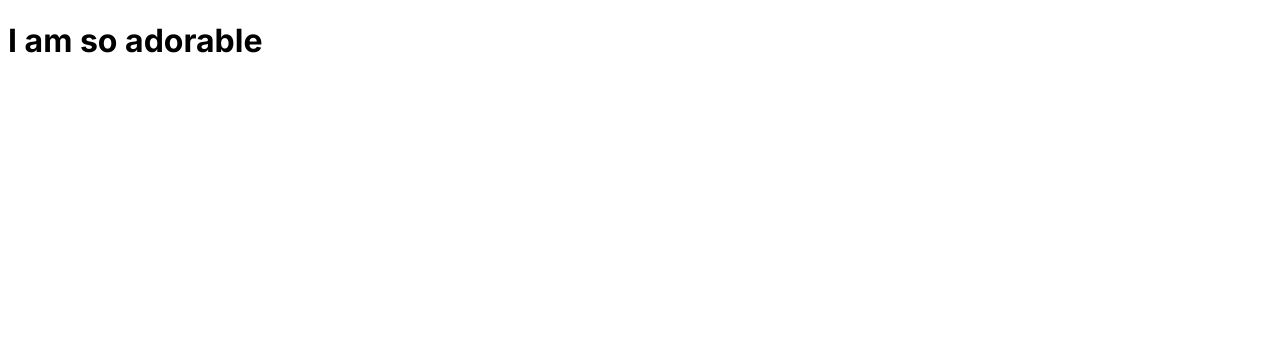
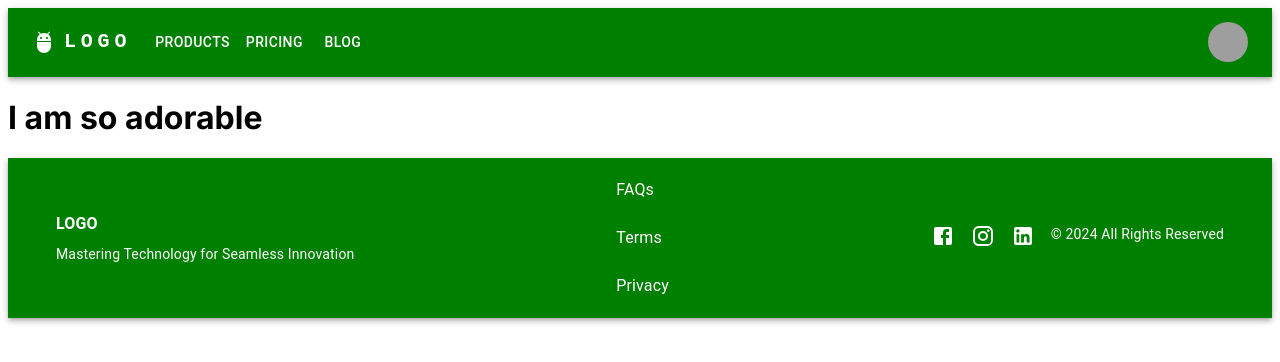
Before and after one commit to meekkaran/CyberZen, a Next.js app in the folder cyberzen/: page / in a window 1280 px wide. Shown: the top 362 px of the page. Built offline with nearby package versions, Linux system fonts and the light colour scheme; grey boxes are pictures that could not be loaded.

Commit message:
header and footer component

```diff
--- a/cyberzen/app/page.tsx
+++ b/cyberzen/app/page.tsx
@@ -1,9 +1,15 @@
+
+
+import Footer from "@/components/Footer";
+import Header from "@/components/Header"
 
 
 export default function Home() {
   return (
     <div>
+      <Header />
       <h1>I am so adorable</h1>
+      <Footer />
     </div>
   );
 }
--- /dev/null
+++ b/cyberzen/components/Footer.tsx
@@ -0,0 +1,76 @@
+import * as React from 'react';
+import AppBar from '@mui/material/AppBar';
+import Box from '@mui/material/Box';
+import Toolbar from '@mui/material/Toolbar';
+import Typography from '@mui/material/Typography';
+import Container from '@mui/material/Container';
+import Link from '@mui/material/Link';
+import FacebookIcon from '@mui/icons-material/Facebook';
+import InstagramIcon from '@mui/icons-material/Instagram';
+import LinkedInIcon from '@mui/icons-material/LinkedIn';
+import List from '@mui/material/List';
+import ListItem from '@mui/material/ListItem';
+import ListItemText from '@mui/material/ListItemText';
+
+const Footer: React.FC = () => {
+  return (
+    <AppBar position="static" sx={{ backgroundColor: 'green', top: 'auto', bottom: 0 }}>
+      <Container maxWidth="xl">
+        <Toolbar>
+          <Box sx={{ flexGrow: 1 }}>
+            <Box sx={{ display: 'flex', flexDirection: 'column', alignItems: 'left' }}>
+              <Typography
+                variant="body1"
+                noWrap
+                component="span"
+                sx={{
+                  fontWeight: 700,
+                  color: 'white',
+                  marginBottom: 1,
+                }}
+              >
+                LOGO
+              </Typography>
+              <Typography variant="body2" color="inherit">
+                Mastering Technology for Seamless Innovation
+              </Typography>
+            </Box>
+          </Box>
+
+          <Box sx={{ flexGrow: 1 }}>
+            <List sx={{ textAlign: 'center' }}>
+              <ListItem button component={Link} href="#" color="inherit">
+                <ListItemText primary="FAQs" />
+              </ListItem>
+              <ListItem button component={Link} href="#" color="inherit">
+                <ListItemText primary="Terms" />
+              </ListItem>
+              <ListItem button component={Link} href="#" color="inherit">
+                <ListItemText primary="Privacy" />
+              </ListItem>
+            </List>
+          </Box>
+
+          <Box sx={{ display: 'flex' }}>
+            <Link href="#" color="inherit" sx={{ marginRight: 2 }}>
+              <FacebookIcon />
+            </Link>
+            <Link href="#" color="inherit" sx={{ marginRight: 2 }}>
+              <InstagramIcon />
+            </Link>
+            <Link href="#" color="inherit" sx={{ marginRight: 2 }}>
+              <LinkedInIcon />
+            </Link>
+
+            <Typography variant="body2" color="inherit" align="center">
+                © 2024 All Rights Reserved
+            </Typography>
+          </Box>
+
+        </Toolbar>
+      </Container>
+    </AppBar>
+  );
+}
+
+export default Footer;
--- a/cyberzen/components/Header.tsx
+++ b/cyberzen/components/Header.tsx
@@ -1,3 +1,4 @@
+"use client";
 import * as React from 'react';
 import AppBar from '@mui/material/AppBar';
 import Box from '@mui/material/Box';
@@ -36,7 +37,7 @@ function Header() {
   };
 
   return (
-    <AppBar position="static">
+    <AppBar position="static" sx={{ backgroundColor: 'green' }}>
       <Container maxWidth="xl">
         <Toolbar disableGutters>
           <AdbIcon sx={{ display: { xs: 'none', md: 'flex' }, mr: 1 }} />
```
Also changed, not shown: cyberzen/package.json (+6 -5 lines), 2 other files (tests, documents, lock files or other folders).
